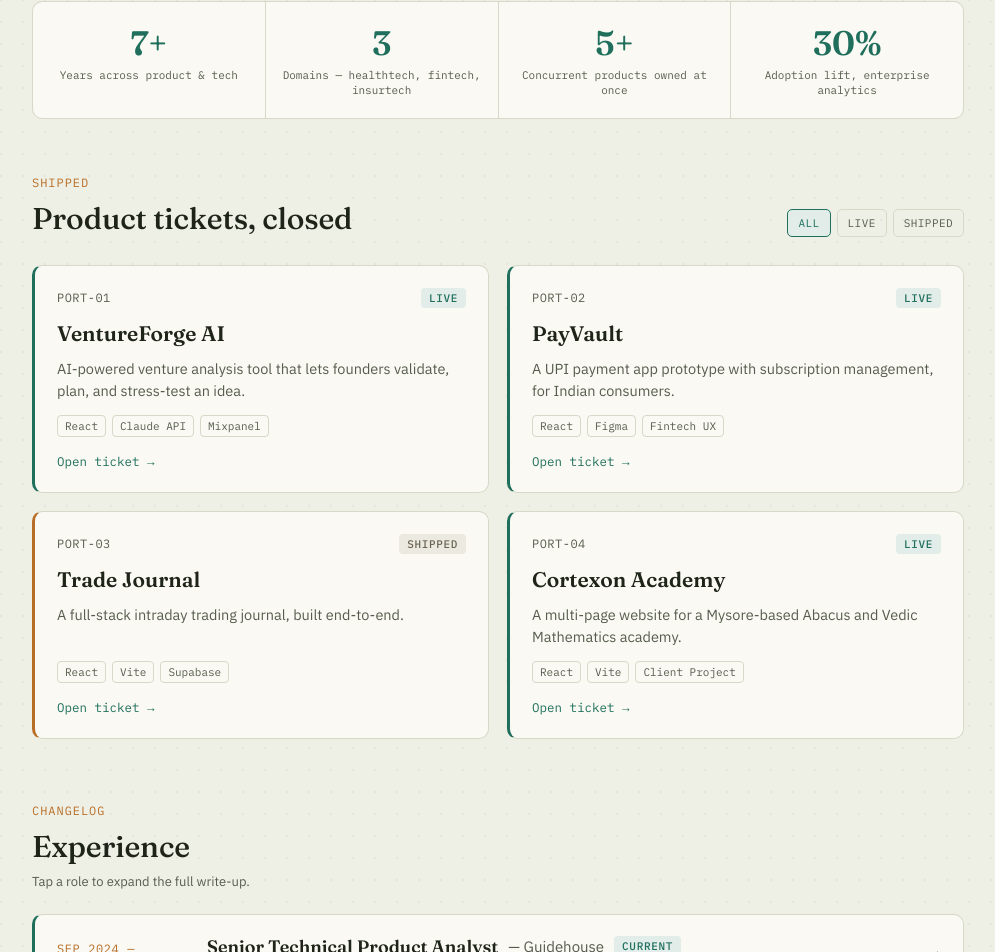
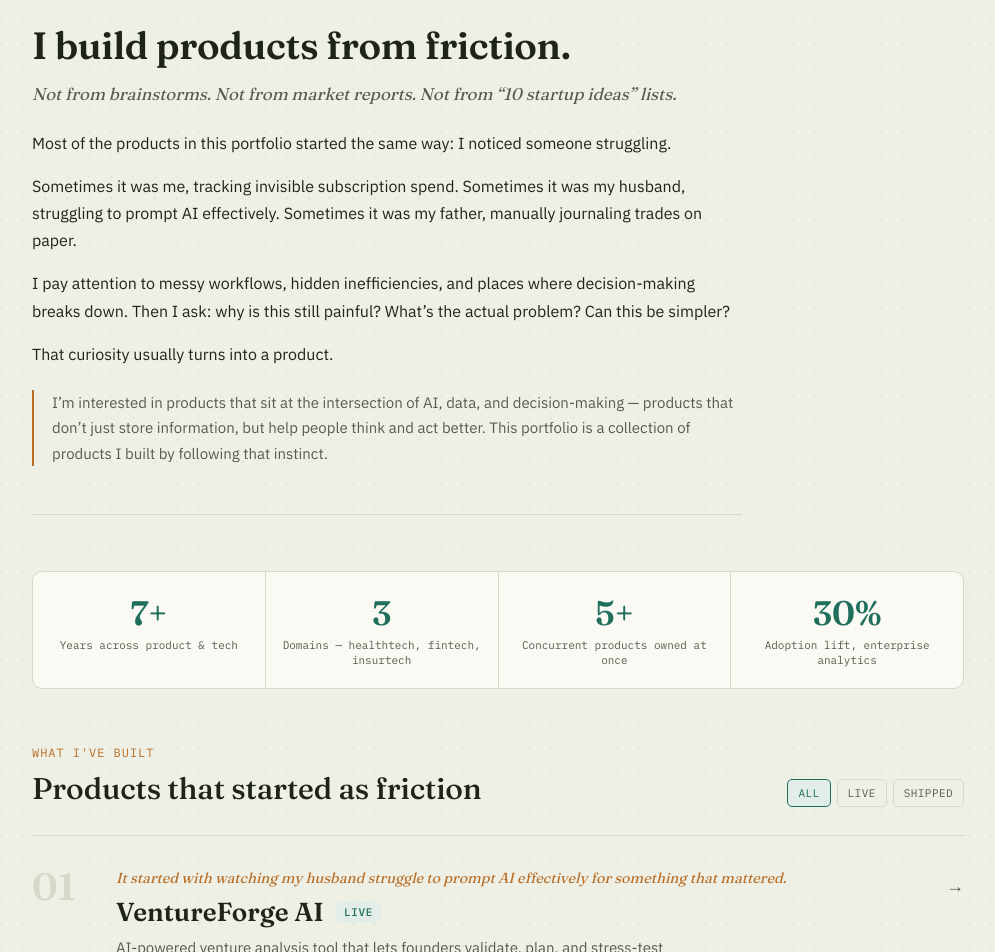
Before and after one commit to Shamitha-aspiringPM/shamitha-portfolio, a React (Vite) app: page / in a window 1280 px wide. Shown: the part 451-1403 px from the top of the page, without its empty margins (142-1137 px from the left). Built offline with nearby package versions, Linux system fonts and the light colour scheme.

Commit message:
Add manifesto, redesign project list, fix links

```diff
--- /dev/null
+++ b/src/data/about.js
@@ -0,0 +1,13 @@
+export const manifesto = {
+  lead: 'I build products from friction.',
+  intro:
+    'Not from brainstorms. Not from market reports. Not from \u201c10 startup ideas\u201d lists.',
+  body: [
+    'Most of the products in this portfolio started the same way: I noticed someone struggling.',
+    'Sometimes it was me, tracking invisible subscription spend. Sometimes it was my husband, struggling to prompt AI effectively. Sometimes it was my father, manually journaling trades on paper.',
+    'I pay attention to messy workflows, hidden inefficiencies, and places where decision-making breaks down. Then I ask: why is this still painful? What\u2019s the actual problem? Can this be simpler?',
+    'That curiosity usually turns into a product.',
+  ],
+  closing:
+    'I\u2019m interested in products that sit at the intersection of AI, data, and decision-making — products that don\u2019t just store information, but help people think and act better. This portfolio is a collection of products I built by following that instinct.',
+}
--- a/src/data/projects.js
+++ b/src/data/projects.js
@@ -4,6 +4,7 @@ export const projects = [
     slug: 'ventureforge-ai',
     status: 'LIVE',
     name: 'VentureForge AI',
+    origin: 'It started with watching my husband struggle to prompt AI effectively for something that mattered.',
     summary:
       'AI-powered venture analysis tool that lets founders validate, plan, and stress-test an idea.',
     tags: ['React', 'Claude API', 'Mixpanel'],
@@ -20,6 +21,7 @@ export const projects = [
     slug: 'payvault',
     status: 'LIVE',
     name: 'PayVault',
+    origin: 'It started with tracking my own invisible subscription spend — money leaking out in small, easy-to-miss amounts.',
     summary: 'A UPI payment app prototype with subscription management, for Indian consumers.',
     tags: ['React', 'Figma', 'Fintech UX'],
     live: 'https://prototype-payvault.netlify.app',
@@ -34,11 +36,12 @@ export const projects = [
   {
     id: 'PORT-03',
     slug: 'trade-journal',
-    status: 'SHIPPED',
+    status: 'LIVE',
     name: 'Trade Journal',
+    origin: 'It started with watching my father manually journal his trades on paper, night after night.',
     summary: 'A full-stack intraday trading journal, built end-to-end.',
     tags: ['React', 'Vite', 'Supabase'],
-    live: null,
+    live: 'https://trade-journal-pi-seven.vercel.app',
     repo: 'https://github.com/Shamitha-aspiringPM',
     video: '/video/trade-journal-demo.mp4',
     caseStudy: [
@@ -52,6 +55,7 @@ export const projects = [
     slug: 'cortexon-academy',
     status: 'LIVE',
     name: 'Cortexon Academy',
+    origin: 'This one started differently — a real local business needed a real site, not a self-directed exercise.',
     summary: 'A multi-page website for a Mysore-based Abacus and Vedic Mathematics academy.',
     tags: ['React', 'Vite', 'Client Project'],
     live: null,
--- a/src/index.css
+++ b/src/index.css
@@ -306,6 +306,55 @@ h1 {
   line-height: 1.35;
 }
 
+/* ---------- Manifesto ---------- */
+
+.manifesto {
+  max-width: 74ch;
+  margin: 0 0 56px;
+  padding: 40px 0 48px;
+  border-bottom: 1px solid var(--line);
+}
+
+.manifesto-lead {
+  font-family: var(--font-display);
+  font-weight: 600;
+  font-size: clamp(28px, 4vw, 38px);
+  line-height: 1.2;
+  margin: 0 0 14px;
+  letter-spacing: -0.01em;
+}
+
+.manifesto-intro {
+  font-family: var(--font-display);
+  font-style: italic;
+  font-size: 17px;
+  color: var(--ink-soft);
+  margin: 0 0 26px;
+}
+
+.manifesto-body {
+  display: flex;
+  flex-direction: column;
+  gap: 16px;
+  margin-bottom: 22px;
+}
+
+.manifesto-body p {
+  font-size: 16px;
+  line-height: 1.7;
+  color: var(--ink);
+  margin: 0;
+}
+
+.manifesto-closing {
+  font-size: 15px;
+  line-height: 1.7;
+  color: var(--ink-soft);
+  margin: 0;
+  padding-left: 18px;
+  border-left: 2px solid var(--ochre);
+}
+
 /* ---------- Sections ---------- */
 
 .section {
@@ -360,6 +409,105 @@ h1 {
   background: var(--teal-soft);
   border-color: var(--teal);
   color: var(--teal);
+}
+
+/* ---------- Project rows (editorial list, not tiles) ---------- */
+
+.project-rows {
+  display: flex;
+  flex-direction: column;
+}
+
+.project-row {
+  display: grid;
+  grid-template-columns: 64px 1fr 28px;
+  align-items: start;
+  gap: 20px;
+  padding: 32px 0;
+  border-top: 1px solid var(--line);
+  text-decoration: none;
+  color: inherit;
+  transition: padding-left 0.2s ease, background 0.2s ease;
+}
+
+.project-rows .project-row:last-child {
+  border-bottom: 1px solid var(--line);
+}
+
+.project-row:hover {
+  padding-left: 8px;
+  background: linear-gradient(90deg, var(--surface) 0%, transparent 60%);
+}
+
+.project-row-num {
+  font-family: var(--font-display);
+  font-size: 38px;
+  font-weight: 600;
+  color: var(--line);
+  line-height: 1;
+  transition: color 0.2s ease;
+}
+
+.project-row:hover .project-row-num {
+  color: var(--teal);
+}
+
+.project-row-body {
+  min-width: 0;
+}
+
+.project-row-origin {
+  font-family: var(--font-display);
+  font-style: italic;
+  font-size: 14.5px;
+  color: var(--ochre);
+  margin: 0 0 8px;
+  line-height: 1.4;
+}
+
+.project-row-title-line {
+  display: flex;
+  align-items: center;
+  gap: 12px;
+  flex-wrap: wrap;
+  margin-bottom: 8px;
+}
+
+.project-row-name {
+  font-family: var(--font-display);
+  font-size: clamp(21px, 2.6vw, 26px);
+  font-weight: 600;
+  margin: 0;
+}
+
+.project-row-summary {
+  font-size: 15px;
+  line-height: 1.6;
+  color: var(--ink-soft);
+  max-width: 62ch;
+  margin: 0 0 12px;
+}
+
+.project-row-arrow {
+  font-size: 18px;
+  color: var(--ink-soft);
+  transition: transform 0.2s ease, color 0.2s ease;
+  justify-self: end;
+  padding-top: 6px;
+}
+
+.project-row:hover .project-row-arrow {
+  transform: translateX(4px);
+  color: var(--teal);
+}
+
+.project-origin {
+  font-family: var(--font-display);
+  font-style: italic;
+  font-size: 16px;
+  color: var(--ochre);
+  margin: 12px 0 0;
+  max-width: 56ch;
 }
 
 /* ---------- Ticket grid ---------- */
@@ -895,6 +1043,18 @@ h1 {
     row-gap: 8px;
   }
 
+  .project-row {
+    grid-template-columns: 40px 1fr;
+  }
+
+  .project-row-arrow {
+    display: none;
+  }
+
+  .manifesto-closing {
+    padding-left: 14px;
+  }
+
   .section-head-row {
     align-items: flex-start;
   }
--- a/src/pages/Home.jsx
+++ b/src/pages/Home.jsx
@@ -1,6 +1,7 @@
 import React, { useState, useMemo } from 'react'
 import { Link } from 'react-router-dom'
 import { projects } from '../data/projects.js'
+import { manifesto } from '../data/about.js'
 import Icon from '../components/Icon.jsx'
 import ExperienceCard from '../components/ExperienceCard.jsx'
 import {
@@ -57,11 +58,16 @@ export default function Home() {
         </div>
       </header>
 
-      <div className="perforation" aria-hidden="true">
-        {Array.from({ length: 40 }).map((_, i) => (
-          <span key={i} />
+      <section className="manifesto">
+        <p className="manifesto-lead">{manifesto.lead}</p>
+        <p className="manifesto-intro">{manifesto.intro}</p>
+        <div className="manifesto-body">
+          {manifesto.body.map((p, i) => (
+            <p key={i}>{p}</p>
           ))}
         </div>
+        <p className="manifesto-closing">{manifesto.closing}</p>
+      </section>
 
       <div className="stats-strip">
         {stats.map((s) => (
@@ -76,8 +82,8 @@ export default function Home() {
         <section className="section">
           <div className="section-head-row">
             <div>
-              <p className="eyebrow">SHIPPED</p>
-              <h2 className="section-title">Product tickets, closed</h2>
+              <p className="eyebrow">WHAT I'VE BUILT</p>
+              <h2 className="section-title">Products that started as friction</h2>
             </div>
             <div className="filter-group" role="group" aria-label="Filter projects by status">
               {FILTERS.map((f) => (
@@ -93,25 +99,24 @@ export default function Home() {
             </div>
           </div>
 
-          <div className="ticket-grid">
-            {visible.map((p) => (
-              <Link
-                to={`/projects/${p.slug}`}
-                className={`ticket ticket-${p.status.toLowerCase()}`}
-                key={p.id}
-              >
-                <div className="ticket-head">
-                  <span className="ticket-id">{p.id}</span>
+          <div className="project-rows">
+            {visible.map((p, i) => (
+              <Link to={`/projects/${p.slug}`} className="project-row" key={p.id}>
+                <span className="project-row-num">{String(i + 1).padStart(2, '0')}</span>
+                <div className="project-row-body">
+                  {p.origin && <p className="project-row-origin">{p.origin}</p>}
+                  <div className="project-row-title-line">
+                    <h3 className="project-row-name">{p.name}</h3>
                     <StatusTag status={p.status} />
                   </div>
-                <h3 className="ticket-name">{p.name}</h3>
-                <p className="ticket-summary">{p.summary}</p>
+                  <p className="project-row-summary">{p.summary}</p>
                   <ul className="ticket-tags">
                     {p.tags.map((t) => (
                       <li key={t}>{t}</li>
                     ))}
                   </ul>
-                <span className="ticket-open">Open ticket →</span>
+                </div>
+                <span className="project-row-arrow" aria-hidden="true">→</span>
               </Link>
             ))}
           </div>
--- a/src/pages/ProjectPage.jsx
+++ b/src/pages/ProjectPage.jsx
@@ -23,6 +23,7 @@ export default function ProjectPage() {
           <StatusTag status={project.status} />
         </div>
         <h1 className="project-title">{project.name}</h1>
+        {project.origin && <p className="project-origin">{project.origin}</p>}
         <ul className="ticket-tags">
           {project.tags.map((t) => (
             <li key={t}>{t}</li>
```
Lines whose indentation alone changed are shown as unchanged.
